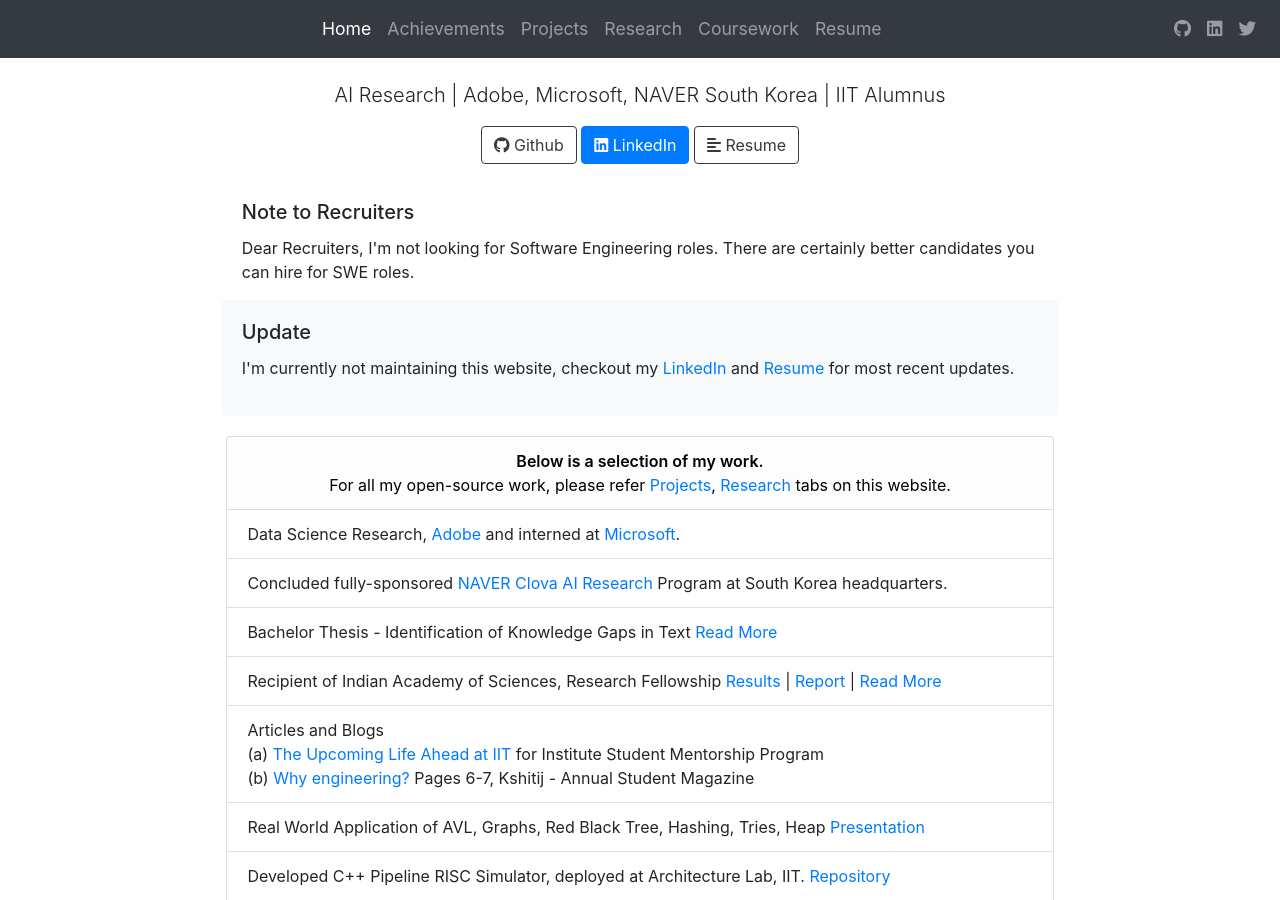
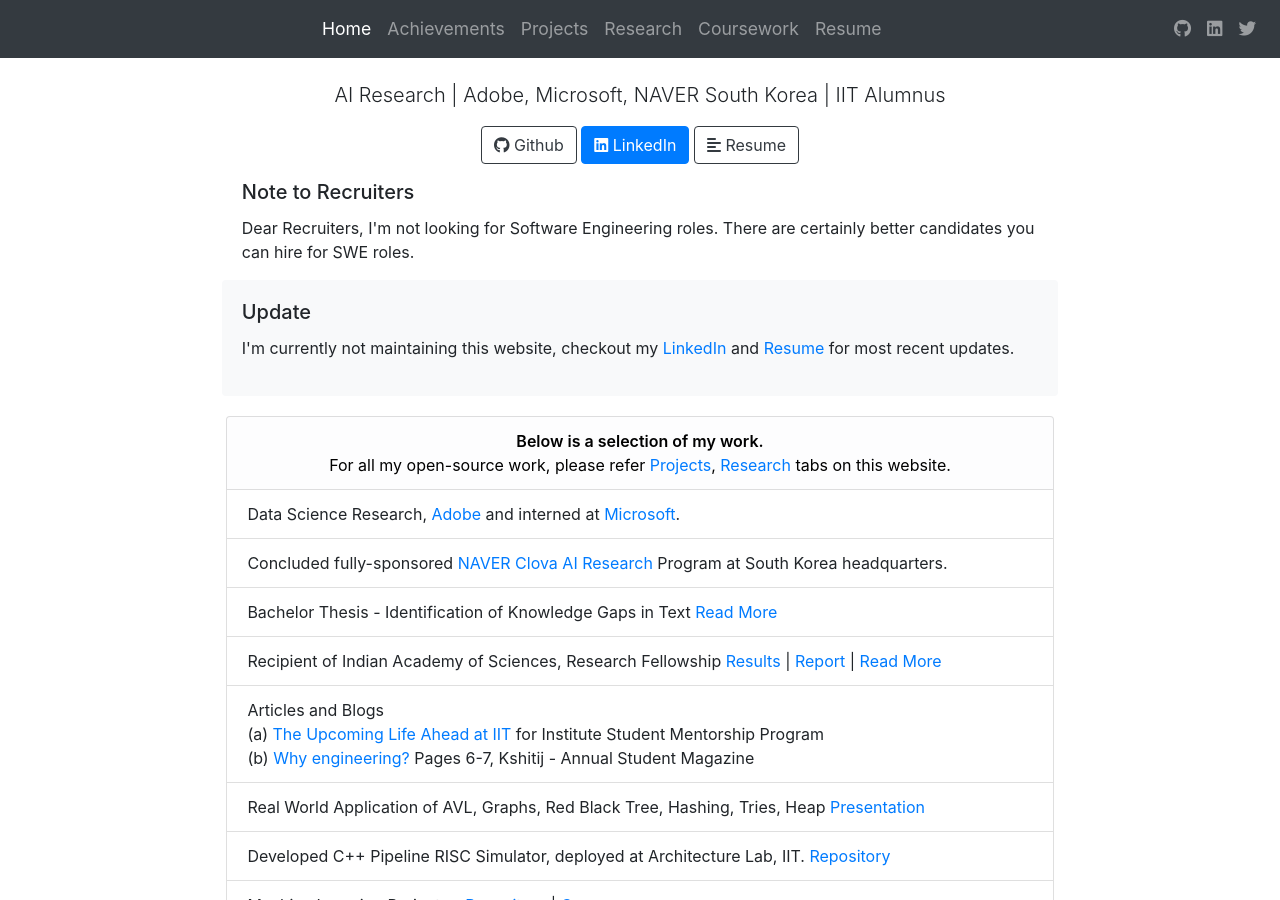
Before and after one commit to thenamangoyal/thenamangoyal.github.io, a Jekyll site: the page built from index.html, in a window 1280 px wide and 900 px high. Built offline with Jekyll 4.4.1, drawn with Linux system fonts in a browser that asks for light colours; nearby versions of some CDN libraries.

Commit message:
Fix spacing

```diff
--- a/index.html
+++ b/index.html
@@ -49,7 +49,7 @@ layout: bootstrap
             <div class="row justify-content-center">
                 <div class="col-12 col-lg-10">
                     <div class="card w-100 p-0 m-0">
-                        <div class="card-body pb-0 mb-0">
+                        <div class="card-body pt-0 mt-0 pb-0 mb-0">
                             <h5 class="card-title">Note to Recruiters</h5>
                             <blockquote class="">
                                 Dear Recruiters, I'm not looking for Software Engineering roles. There are certainly better candidates you can hire for SWE roles.
```
